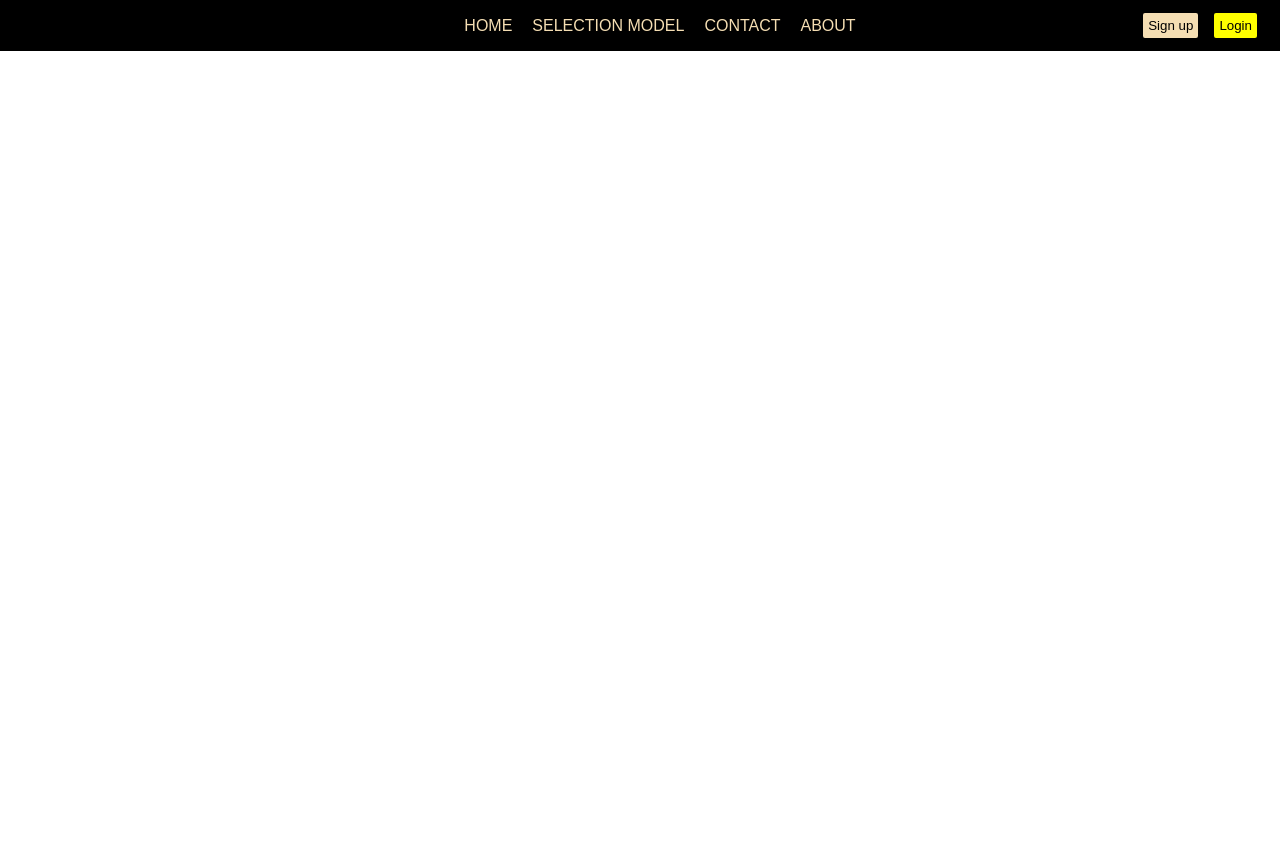
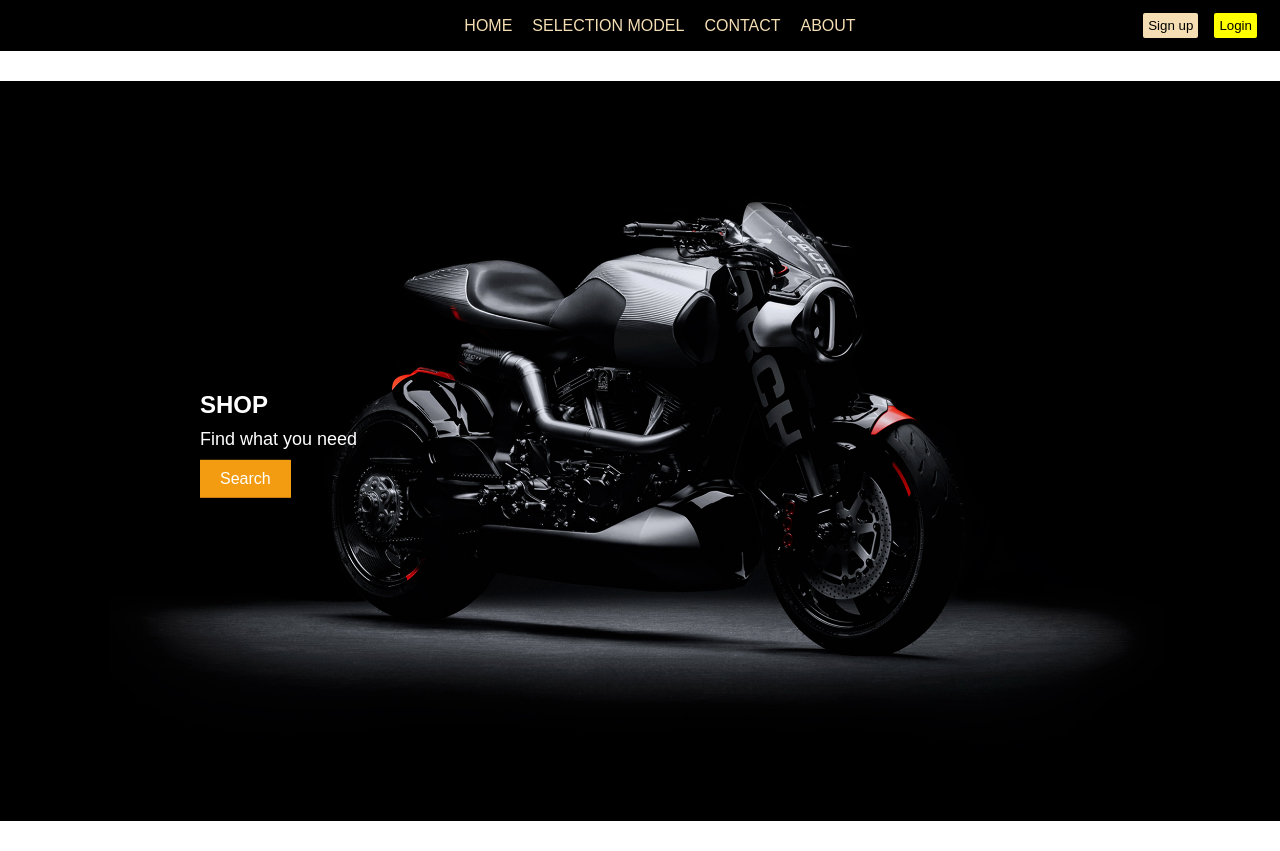
Before and after one commit to dsimplichev/martimoto, a React (Create React App) app: page / in a window 1280 px wide. Before the commit the page ends 800 px from the top, so only its background shows below. Built offline with nearby package versions, Linux system fonts and the light colour scheme.

Commit message:
styling done search page

```diff
--- a/src/App.js
+++ b/src/App.js
@@ -1,11 +1,15 @@
 import { Route, Routes, Router } from "react-router-dom";
 import Nav from "./pages/navbar/Nav";
+import Search from "./pages/search/Search";
 
 
 
 function App() {
   return (
+    <>
     <Nav/>
+    <Search />
+    </>
   );
 }
 
--- a/src/pages/navbar/nav.css
+++ b/src/pages/navbar/nav.css
@@ -7,6 +7,7 @@
     align-items: center;
     color: white;
     position: relative;
+    z-index: 1000;
 }
 
 .navbar-content {
--- a/src/pages/search/Search.jsx
+++ b/src/pages/search/Search.jsx
@@ -1,10 +1,18 @@
+import img from "../../assets/img_hme_11.jpg"
+import "./search.css"
+
 function Search() {
     return (
         <>
             <div className="page-content">
                 <div className="image-container">
-                    <button className="search-btn">Search</button>
-                    <p className="search-text">Find what you need</p>
+                    <img className="img" src={img} alt='search-moto' />
+                    <div className="search-container">
+
+                        <p className="shop-text">SHOP</p>
+                        <p className="search-text">Find what you need</p>
+                        <button className="search-btn">Search</button>
+                    </div>
                 </div>
             </div>
         </>
--- a/src/pages/search/search.css
+++ b/src/pages/search/search.css
@@ -1,17 +1,30 @@
 .page-content {
-    height: 100vh; /* Full page height */
+    height: 100vh;
     display: flex;
+    align-items: center;
     justify-content: flex-start;
-    align-items: center;
-    background-image: url('your-image-url.jpg'); /* Background image */
+    position: relative;
     background-size: cover;
     background-position: center;
-    margin-top: 0; /* So it's attached to the navbar */
-    padding-left: 20px;
 }
 
 .image-container {
+    width: 100%;
     position: relative;
+}
+
+.img {
+    width: 100%;
+    height: auto;
+}
+
+.search-container {
+    position: absolute;
+    left: 200px;
+    top: 50%; /* Center vertically */
+    transform: translateY(-60%);
+    color: white; /* Text color */
+
 }
 
 .search-btn {
@@ -21,10 +34,17 @@
     padding: 10px 20px;
     font-size: 16px;
     cursor: pointer;
-    margin-bottom: 10px;
+    margin-top: 10px;
+}
+
+.shop-text {
+    font-size: 24px; /* Larger size for "SHOP" */
+    font-weight: bold; /* Optional: Makes it stand out more */
+    margin: 10px 0; /* Adds some space around the "SHOP" text */
 }
 
 .search-text {
-    color: white;
-    font-size: 18px;
+    font-size: 18px; /* Size for "Find what you need" */
+    margin: 0; /* Ensures no extra margin */
+
 }
```
Also changed, not shown: src/assets/img_hme_11.jpg (added).
